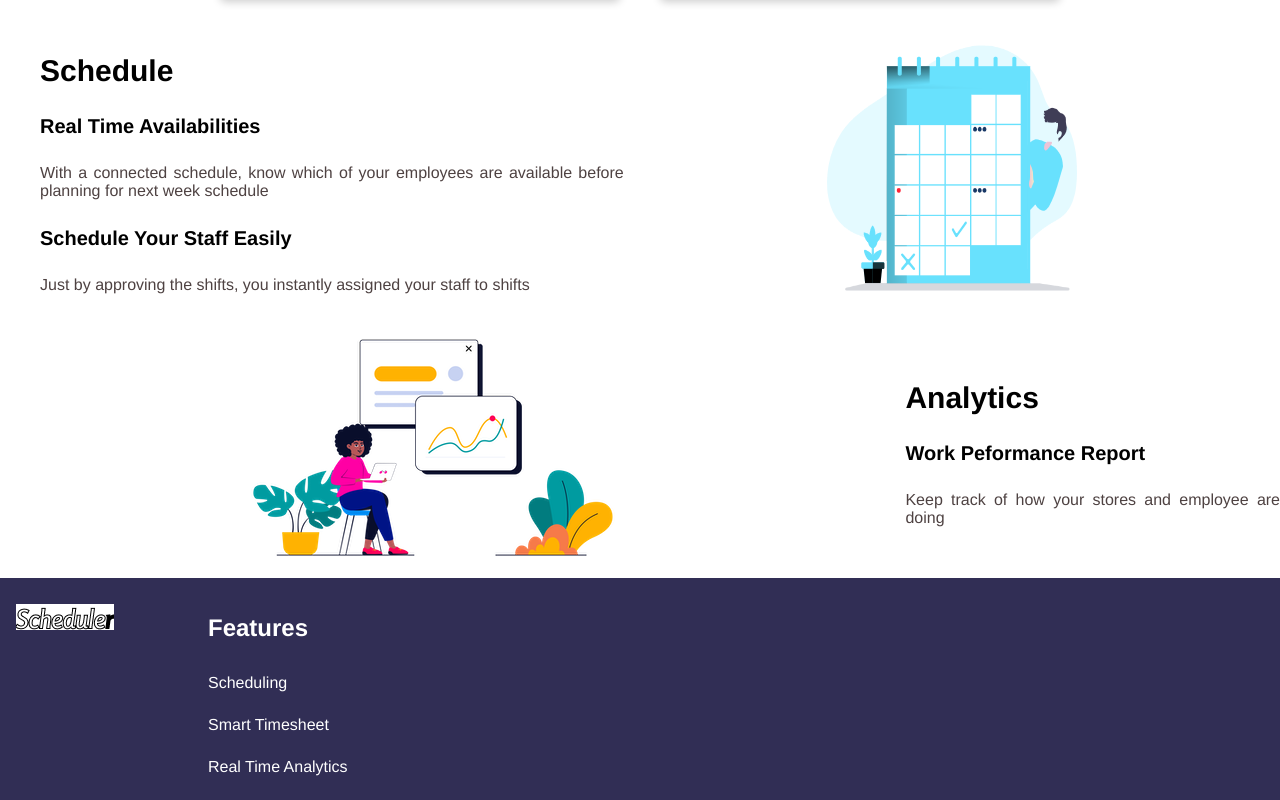
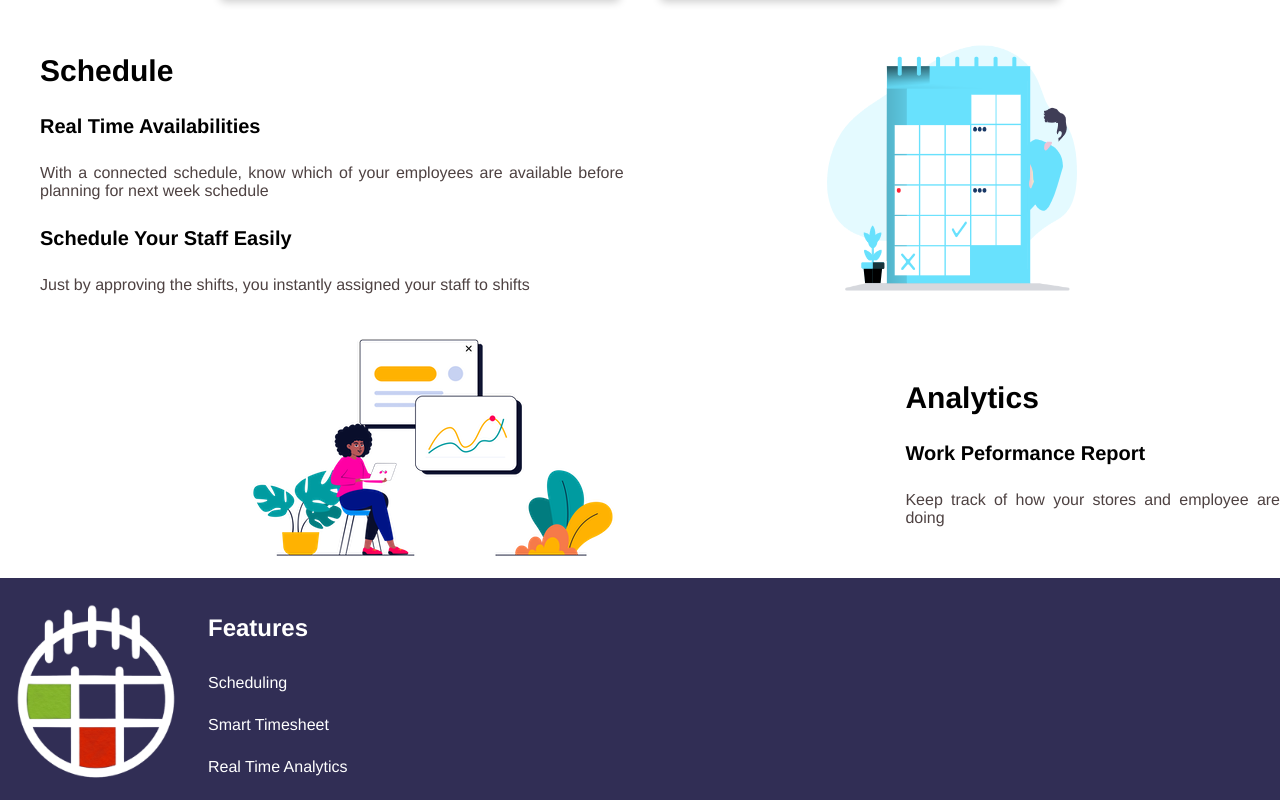
Before and after one commit to awkwardlook/Scheduler-App, a Vue app in the folder scheduler-app/: page / in a window 1280 px wide. Shown: the part 1790-2590 px from the top of the page. Built offline with nearby package versions, Linux system fonts and the light colour scheme.

Commit message:
logo update

```diff
--- a/scheduler-app/src/components/LandingPage/Footer.vue
+++ b/scheduler-app/src/components/LandingPage/Footer.vue
@@ -3,7 +3,7 @@
         <div className='footer-links'>
             <div className="footer-link-wrapper">
                 <div className="footer-link-items">
-                    <img src="/img/logo.png" alt="logo" style="margin-top:10px"/>
+                    <img src="@/assets/scheduler_logo2.png" alt="logo" style="margin-top:10px"/>
                 </div>
                 <div className="footer-link-items">
                     <h2>Features</h2>
@@ -117,4 +117,8 @@ export default {
     margin-bottom: 0.5rem;
   }
 
+  .img {
+    width: 30px;
+  }
+
 </style>
```
